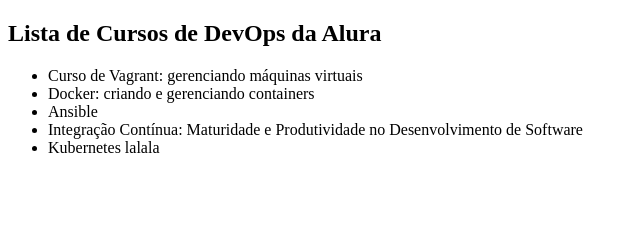
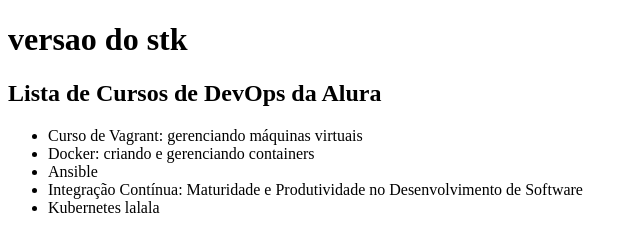
Before and after one commit to juliogiacobbo/alura-git, a plain HTML site: page index.html in a window 1280 px wide. Shown: the whole page, without its empty margins (0-640 px from the left). Drawn offline with Linux system fonts and the light colour scheme.

Commit message:
Update index.html

```diff
--- a/index.html
+++ b/index.html
@@ -2,9 +2,10 @@
 <html lang="en">
 <head>
     <meta charset="UTF-8">
-    <title>Lista de Cursos de DevOps da Alura ALTERADO</title>
+    <title>Lista de Cursos de DevOps da Alura</title>
 </head>
 <body>
+    <h1>versao do stk</h1>
     <h2>Lista de Cursos de DevOps da Alura</h2>
     <ul>
         <li>Curso de Vagrant: gerenciando máquinas virtuais</li>
```
